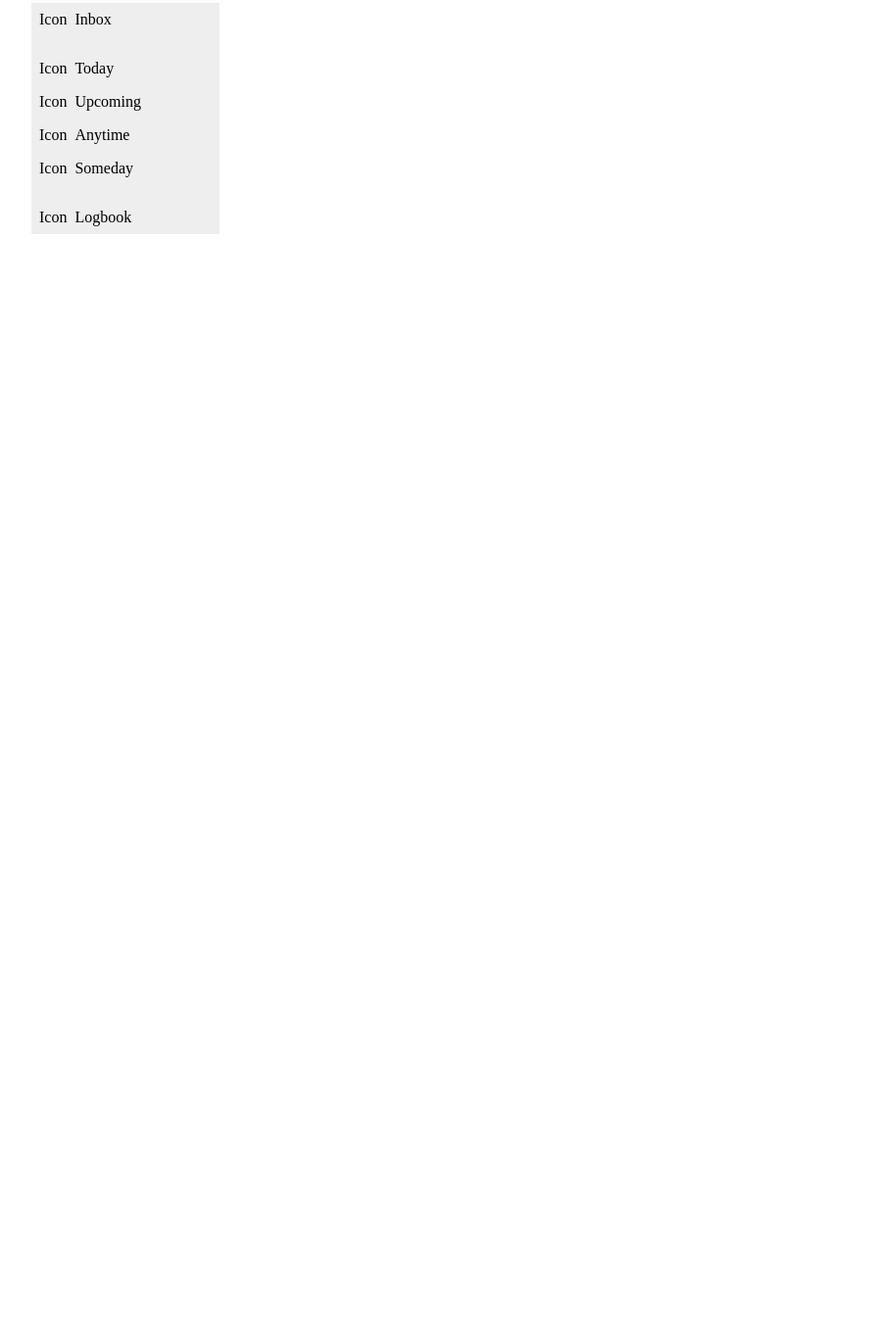
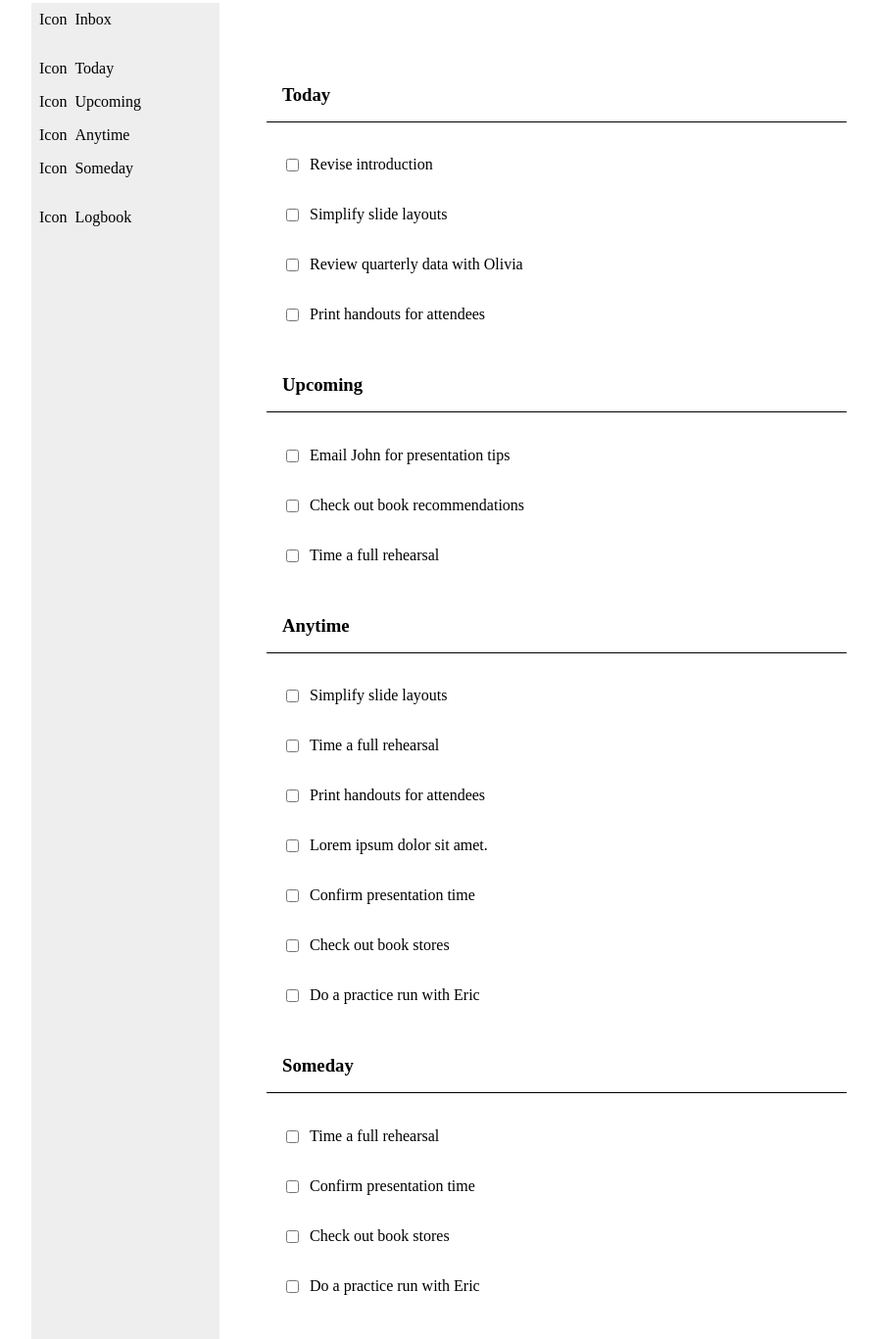
Before and after one commit to Rajanikanth0/odin-todo, a website built with webpack: page src/template.html in a window 1280 px wide. Shown: the part 13-1380 px from the top of the page at 98% size, without its empty margins (168-1063 px from the left). Before the commit the page ends 800 px from the top, so only its background shows below. Built offline with nearby package versions, Linux system fonts and the light colour scheme.

Commit message:
feat: add content according to the tab

```diff
--- a/src/styles.css
+++ b/src/styles.css
@@ -51,3 +51,23 @@ button, input, textarea {
   cursor: pointer;
   padding: var(--small-space);
 }
+
+/* content */
+
+.content {
+  padding: 3rem;
+}
+
+.content li {
+  display: flex;
+  gap: var(--small-space);
+
+  padding: var(--big-space);
+  /* border-top: thin solid black; */
+}
+
+.content h2,
+.content h3 {
+  padding: var(--big-space);
+  border-bottom: thin solid black;
+}
--- a/src/template.html
+++ b/src/template.html
@@ -43,7 +43,99 @@
         </li>
       </ul>
     </div>
-    <div class="content"></div>
+    <div class="content">
+      <h3>Today</h3>
+
+      <ul>
+        <li>
+          <input type="checkbox">
+          <div class="task1">Revise introduction</div>
+        </li>
+        <li>
+          <input type="checkbox">
+          <div class="task2">Simplify slide layouts</div>
+        </li>
+        <li>
+          <input type="checkbox">
+          <div class="task3">Review quarterly data with Olivia</div>
+        </li>
+        <li>
+          <input type="checkbox">
+          <div class="task4">Print handouts for attendees</div>
+        </li>
+      </ul>
+
+      <h3>Upcoming</h3>
+
+      <ul>
+        <li>
+          <input type="checkbox">
+          <div class="task1">Email John for presentation tips</div>
+        </li>
+        <li>
+          <input type="checkbox">
+          <div class="task2">Check out book recommendations</div>
+        </li>
+        <li>
+          <input type="checkbox">
+          <div class="task3">Time a full rehearsal</div>
+        </li>
+      </ul>
+
+      <h3>Anytime</h3>
+
+      <ul>
+        <li>
+          <input type="checkbox">
+          <div class="task1">Simplify slide layouts</div>
+        </li>
+        <li>
+          <input type="checkbox">
+          <div class="task2">Time a full rehearsal</div>
+        </li>
+        <li>
+          <input type="checkbox">
+          <div class="task3">Print handouts for attendees</div>
+        </li>
+        <li>
+          <input type="checkbox">
+          <div class="task4">Lorem ipsum dolor sit amet.</div>
+        </li>
+        <li>
+          <input type="checkbox">
+          <div class="task5">Confirm presentation time</div>
+        </li>
+        <li>
+          <input type="checkbox">
+          <div class="task6">Check out book stores</div>
+        </li>
+        <li>
+          <input type="checkbox">
+          <div class="task7">Do a practice run with Eric</div>
+        </li>
+      </ul>
+
+      <h3>Someday</h3>
+
+      <ul>
+        <li>
+          <input type="checkbox">
+          <div class="task1">Time a full rehearsal</div>
+        </li>
+        <li>
+          <input type="checkbox">
+          <div class="task2">Confirm presentation time</div>
+        </li>
+        <li>
+          <input type="checkbox">
+          <div class="task3">Check out book stores</div>
+        </li>
+        <li>
+          <input type="checkbox">
+          <div class="task4">Do a practice run with Eric</div>
+        </li>
+      </ul>
+    </div>
   </div>
 </div>
 </body>
```
Also changed, not shown: src/temps/temp.html (+187 -26 lines).
